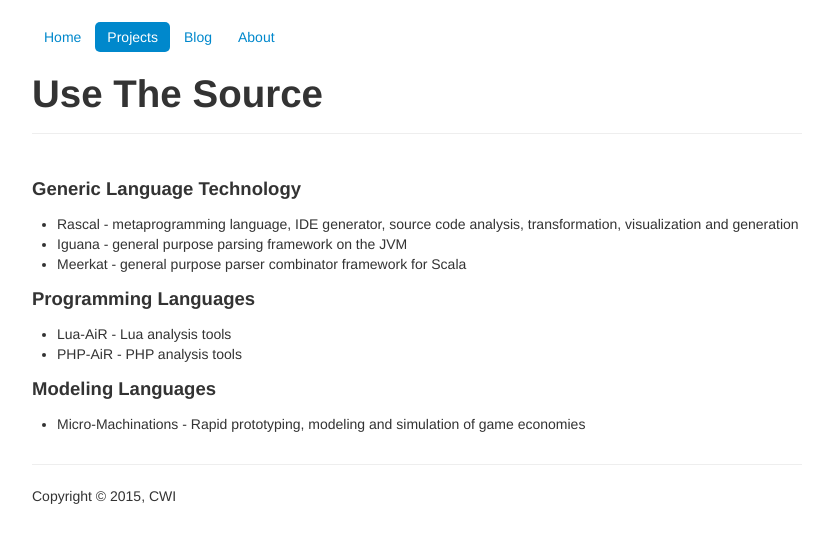
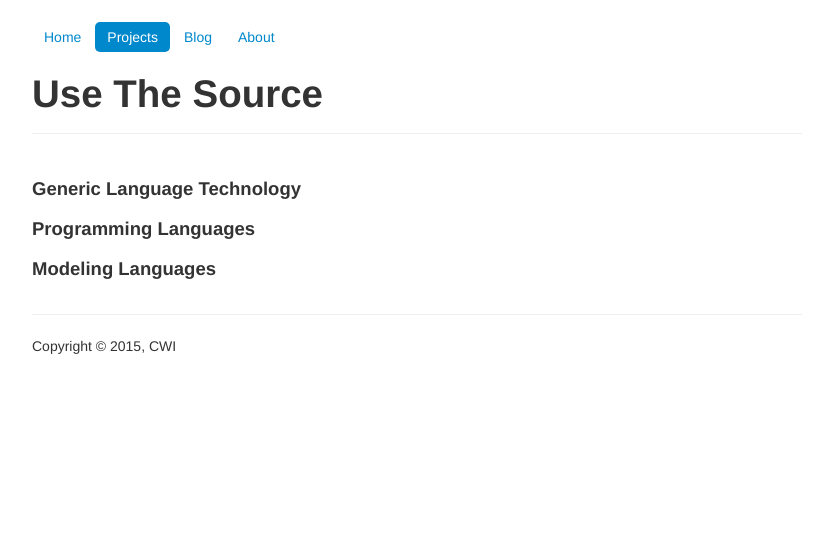
Before and after one commit to usethesource/usethesource.github.io, a Jekyll site: the page built from projects/index.md, in a window 1280 px wide. Shown: the top 543 px of the page, without its empty margins (223-1052 px from the left). Built offline with Jekyll 4.4.1, drawn with Linux system fonts in a browser that asks for light colours; Markdown is read by kramdown in place of the engine named in the settings.

Commit message:
first the policy then the projects

```diff
--- a/projects/index.md
+++ b/projects/index.md
@@ -6,15 +6,8 @@
 
 ### Generic Language Technology
 
-* Rascal - metaprogramming language, IDE generator, source code analysis, transformation, visualization and generation
-* Iguana - general purpose parsing framework on the JVM
-* Meerkat - general purpose parser combinator framework for Scala
 
 ### Programming Languages
 
-* Lua-AiR - Lua analysis tools
-* PHP-AiR - PHP analysis tools
 
 ### Modeling Languages
-
-* Micro-Machinations - Rapid prototyping, modeling and simulation of game economies
```
